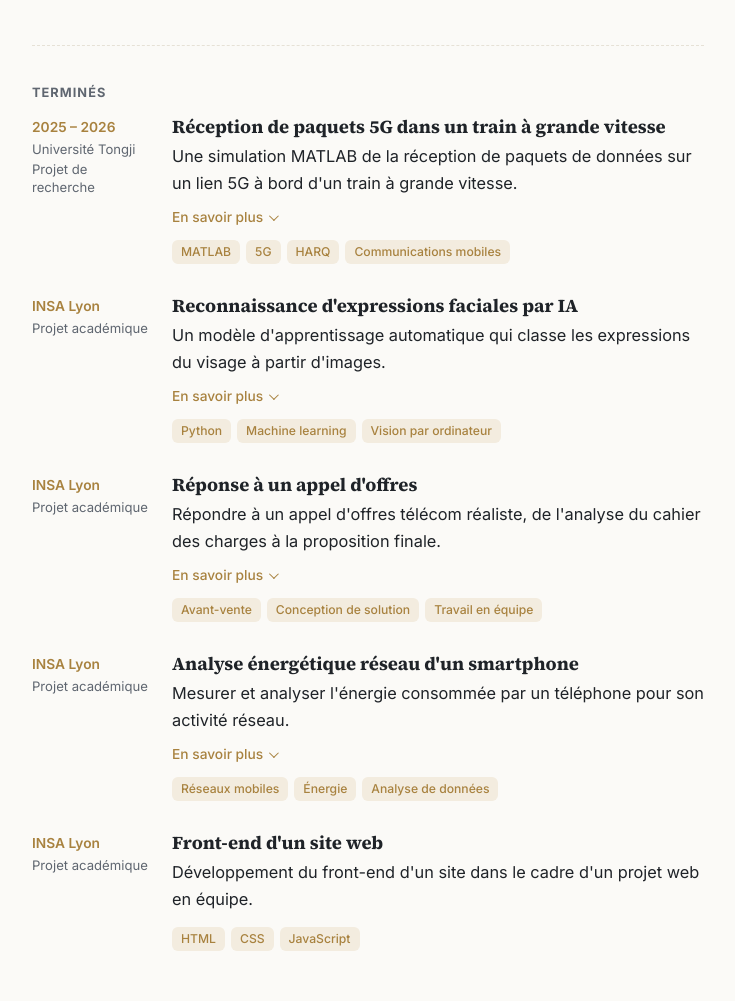
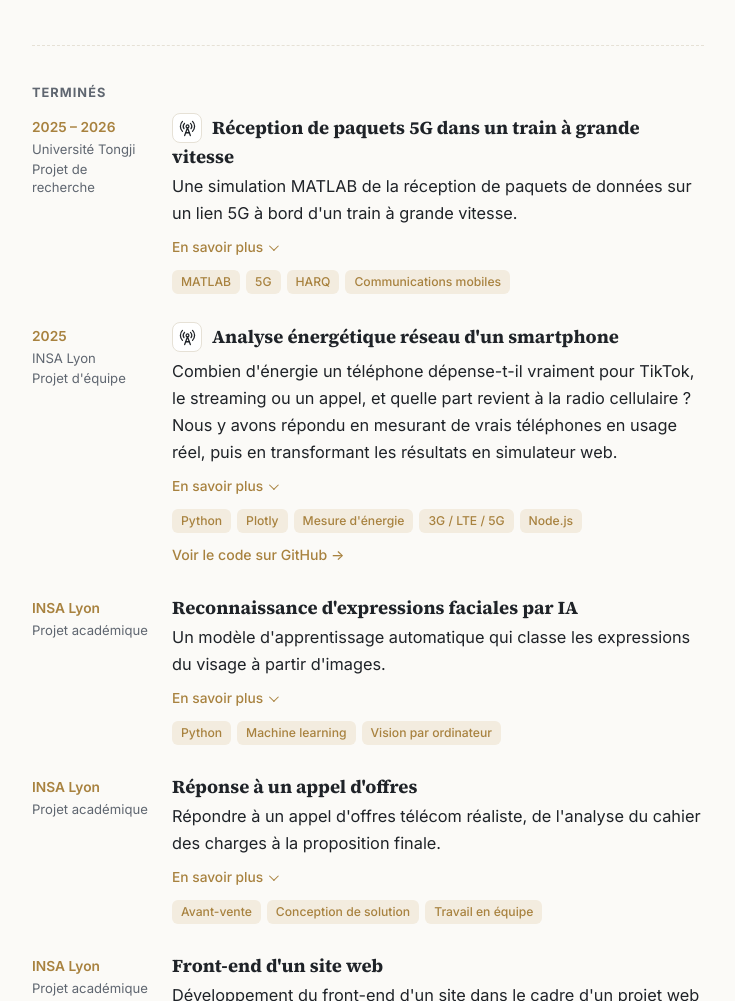
Before and after one commit to daniel-cury/daniel-cury.github.io, a plain HTML site: page fr/index.html in a window 1280 px wide. Shown: the part 1580-2581 px from the top of the page, without its empty margins (272-1007 px from the left). Drawn offline with Linux system fonts and the light colour scheme.

Commit message:
Projeto SIR

```diff
--- a/assets/style.css
+++ b/assets/style.css
@@ -238,6 +238,22 @@ h3.sub .ico { color: var(--accent); }
   font-size: 1.15rem;
   line-height: 1.3;
 }
+.card h4 .emoji {
+  display: inline-flex;
+  align-items: center;
+  justify-content: center;
+  width: 30px;
+  height: 30px;
+  margin-right: 10px;
+  vertical-align: middle;
+  position: relative;
+  top: -2px;
+  color: var(--text);
+  background: var(--surface);
+  border: 1px solid var(--line);
+  border-radius: 8px;
+}
+.card h4 .emoji svg { width: 17px; height: 17px; }
 .card p { margin: 0 0 4px; }
 .card .summary { font-size: 1.02rem; }
 
--- a/fr/index.html
+++ b/fr/index.html
@@ -10,7 +10,7 @@
   <link rel="preconnect" href="https://fonts.googleapis.com">
   <link rel="preconnect" href="https://fonts.gstatic.com" crossorigin>
   <link href="https://fonts.googleapis.com/css2?family=Inter:wght@400;500;600;700&family=Source+Serif+4:wght@600;700&display=swap" rel="stylesheet">
-  <link rel="stylesheet" href="../assets/style.css?v=3">
+  <link rel="stylesheet" href="../assets/style.css?v=6">
   <link rel="icon" href="../assets/favicon.svg" type="image/svg+xml">
   <link rel="icon" href="../assets/favicon-32.png" sizes="32x32" type="image/png">
   <link rel="apple-touch-icon" href="../assets/apple-touch-icon.png">
@@ -104,13 +104,27 @@
 
     <article class="card">
       <div class="label"><span class="pill">2025 – 2026</span><span>Université Tongji</span><span>Projet de recherche</span></div>
-      <h4>Réception de paquets 5G dans un train à grande vitesse</h4>
+      <h4><span class="emoji" aria-hidden="true"><svg viewBox="0 0 24 24" fill="none" stroke="currentColor" stroke-width="1.8" stroke-linecap="round" stroke-linejoin="round"><path d="M4.9 16.1C1 12.2 1 5.8 4.9 1.9"/><path d="M7.8 4.7a6.14 6.14 0 0 0-.8 7.5"/><circle cx="12" cy="9" r="2"/><path d="M16.2 4.8c2 2 2.26 5.11.8 7.47"/><path d="M19.1 1.9a9.96 9.96 0 0 1 0 14.1"/><path d="M9.5 18h5"/><path d="m8 22 4-11 4 11"/></svg></span>Réception de paquets 5G dans un train à grande vitesse</h4>
       <p class="summary">Une simulation MATLAB de la réception de paquets de données sur un lien 5G à bord d'un train à grande vitesse.</p>
       <details>
         <summary>En savoir plus</summary>
         <p>Réalisé pendant mon échange à Shanghai, dans le cadre de ma spécialisation en <strong>théorie de l'information et systèmes de communication mobiles</strong>. La simulation étudie l'effet de la <strong>forte mobilité (effet Doppler, canal qui varie rapidement)</strong> sur la réception des paquets, et le rôle des mécanismes de retransmission comme le <strong>HARQ</strong> pour fiabiliser le lien.</p>
       </details>
       <ul class="tags"><li>MATLAB</li><li>5G</li><li>HARQ</li><li>Communications mobiles</li></ul>
+    </article>
+
+    <article class="card">
+      <div class="label"><span class="pill">2025</span><span>INSA Lyon</span><span>Projet d'équipe</span></div>
+      <h4><span class="emoji" aria-hidden="true"><svg viewBox="0 0 24 24" fill="none" stroke="currentColor" stroke-width="1.8" stroke-linecap="round" stroke-linejoin="round"><path d="M4.9 16.1C1 12.2 1 5.8 4.9 1.9"/><path d="M7.8 4.7a6.14 6.14 0 0 0-.8 7.5"/><circle cx="12" cy="9" r="2"/><path d="M16.2 4.8c2 2 2.26 5.11.8 7.47"/><path d="M19.1 1.9a9.96 9.96 0 0 1 0 14.1"/><path d="M9.5 18h5"/><path d="m8 22 4-11 4 11"/></svg></span>Analyse énergétique réseau d'un smartphone</h4>
+      <p class="summary">Combien d'énergie un téléphone dépense-t-il vraiment pour TikTok, le streaming ou un appel, et quelle part revient à la radio cellulaire ? Nous y avons répondu en mesurant de vrais téléphones en usage réel, puis en transformant les résultats en simulateur web.</p>
+      <details>
+        <summary>En savoir plus</summary>
+        <p>Nous avons mesuré la puissance consommée par les téléphones en usage réel, en séparant la <strong>partie radio</strong> du reste de l'appareil. Les scénarios couvraient les vidéos courtes, le streaming et les appels voix/visio en <strong>3G, LTE et 5G</strong>, à l'arrêt et à bord du tram à Lyon.</p>
+        <p>Ma partie : le <strong>traitement d'enregistrements de plusieurs millions de lignes en Python</strong> (traitement par blocs, graphiques Plotly interactifs) et l'<strong>analyse comparative</strong> application × réseau × mobilité. Faire défiler des vidéos courtes coûte environ <strong>0,04–0,06 Wh par minute</strong> (~3 Wh par heure) ; aucun réseau n'est systématiquement plus sobre et la mobilité n'a pas d'effet net, avec seulement 1 à 3 sessions par configuration : ce sont des tendances, pas des preuves.</p>
+        <p>Les résultats alimentent un <strong>simulateur web</strong> (Node.js/Express) qui estime l'énergie, le pourcentage de batterie et le CO₂ d'une journée d'usage. J'y ai ajouté les caractéristiques des batteries et des corrections du front-end.</p>
+      </details>
+      <ul class="tags"><li>Python</li><li>Plotly</li><li>Mesure d'énergie</li><li>3G / LTE / 5G</li><li>Node.js</li></ul>
+      <div class="links"><a href="https://github.com/daniel-cury/SIR" target="_blank" rel="noopener">Voir le code sur GitHub →</a></div>
     </article>
 
     <article class="card">
@@ -133,17 +147,6 @@
         <p>Un exercice en équipe proche du métier de consultant : <strong>analyse du besoin client</strong>, conception d'une solution technique, chiffrage, puis <strong>rédaction et soutenance de la proposition</strong>.</p>
       </details>
       <ul class="tags"><li>Avant-vente</li><li>Conception de solution</li><li>Travail en équipe</li></ul>
-    </article>
-
-    <article class="card">
-      <div class="label"><span class="pill">INSA Lyon</span><span>Projet académique</span></div>
-      <h4>Analyse énergétique réseau d'un smartphone</h4>
-      <p class="summary">Mesurer et analyser l'énergie consommée par un téléphone pour son activité réseau.</p>
-      <details>
-        <summary>En savoir plus</summary>
-        <p>Nous avons étudié le <strong>coût énergétique de l'usage réseau d'un téléphone</strong> selon différentes conditions et profils de trafic, puis traduit les mesures en recommandations concrètes.</p>
-      </details>
-      <ul class="tags"><li>Réseaux mobiles</li><li>Énergie</li><li>Analyse de données</li></ul>
     </article>
 
     <article class="card">
```
Also changed, not shown: index.html (+16 -13 lines).
